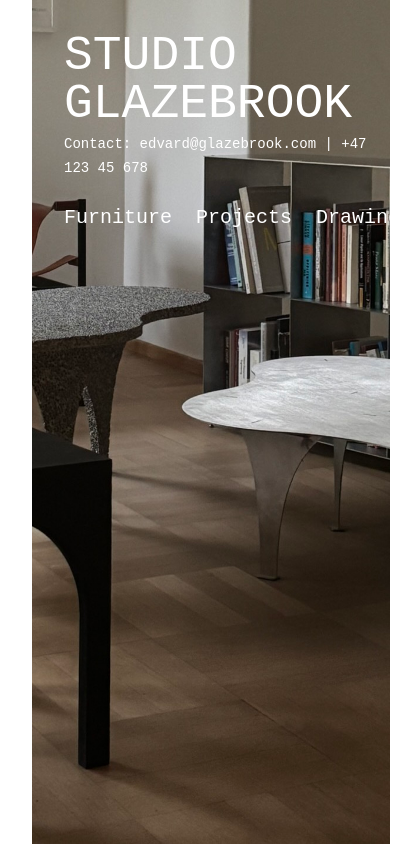
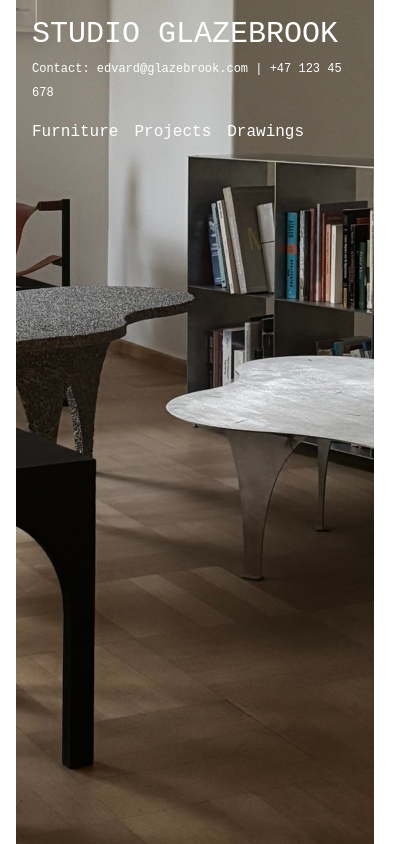
Before and after one commit to EddieGlaze/skarpe_mobler, a React (Vite) app: page / in a window 390 px wide. Shown: the whole page, 412 px wide, since content can reach past the window. Built offline with nearby package versions, Linux system fonts and the light colour scheme.

Commit message:
Gjør siden responsive for iphone

```diff
--- a/src/App.jsx
+++ b/src/App.jsx
@@ -164,26 +164,37 @@ const PageTransitionProvider = ({ children }) => {
 
   return (
     <PageTransitionContext.Provider value={{ isTransitioning, navigateWithTransition }}>
-      <div className={`transition-opacity ease-in-out`} style={{ opacity: isTransitioning ? 0 : 1, transitionDuration: `${transitionDuration}ms` }}>
+      <div
+        className={`transition-opacity ease-in-out`}
+        style={{ opacity: isTransitioning ? 0 : 1, transitionDuration: `${transitionDuration}ms` }}
+      >
         {children}
       </div>
-
     </PageTransitionContext.Provider>
   );
 };
 
-const TransitionLink = ({ to, children, className }) => {
+const TransitionLink = ({ to, children, className = "" }) => {
   const { navigateWithTransition } = React.useContext(PageTransitionContext);
 
   return (
-    <a href={to} onClick={(e) => { e.preventDefault(); navigateWithTransition(to); }} className={className}>
+    <a
+      href={to}
+      onClick={(e) => {
+        e.preventDefault();
+        navigateWithTransition(to);
+      }}
+      // Make anchor the group so focus/active states work on iPhone
+      className={`group block ${className}`}
+    >
       {children}
     </a>
   );
 };
 
+// Wrapper: responsive page padding and readable line-length on mobile
 const LayoutWrapper = ({ children, isHomePage = false }) => (
-  <div className={`min-h-screen flex flex-col font-['Courier_New',_monospace] text-left items-start pl-8`}>
+  <div className={`min-h-screen flex flex-col font-['Courier_New',_monospace] text-left items-start px-4 sm:px-6 md:px-8`}>
     <div className="flex-grow w-full">
       {children}
     </div>
@@ -191,15 +202,25 @@ const LayoutWrapper = ({ children, isHomePage = false }) => (
   </div>
 );
 
+// Navigation: responsive typography + padding; allow wrapping
 const Navigation = () => {
   const { navigateWithTransition } = React.useContext(PageTransitionContext);
   return (
-    <div className="fixed top-0 left-0 w-full bg-transparent flex flex-col items-start py-4 z-40 font-['Courier_New',_monospace] text-gray-600 pl-8">
-      <a href="/" onClick={(e) => { e.preventDefault(); navigateWithTransition('/'); }} className="text-4xl font-light mb-1 select-none uppercase">
+    <div className="fixed top-0 left-0 w-full bg-transparent flex flex-col items-start py-3 sm:py-4 z-40 font-['Courier_New',_monospace] text-gray-600 px-4 sm:px-6 md:px-8">
+      <a
+        href="/"
+        onClick={(e) => {
+          e.preventDefault();
+          navigateWithTransition('/');
+        }}
+        className="text-2xl sm:text-3xl md:text-4xl font-light mb-1 select-none uppercase"
+      >
         Studio Glazebrook
       </a>
-      <span className="text-sm font-light">Contact: edvard@glazebrook.com | +47 123 45 678</span>
-      <nav className="flex justify-start w-full max-w-md text-lg font-light mt-2 space-x-6">
+      <span className="text-xs sm:text-sm font-light break-words pr-2">
+        Contact: edvard@glazebrook.com | +47 123 45 678
+      </span>
+      <nav className="flex justify-start w-full max-w-md text-base sm:text-lg font-light mt-2 gap-4 sm:gap-6">
         <TransitionLink to="/furniture" className="hover:underline text-left">
           Furniture
         </TransitionLink>
@@ -215,9 +236,7 @@ const Navigation = () => {
 };
 
 const Footer = () => (
-  <footer className="w-full py-12 px-8 text-left mt-16 font-['Courier_New',_monospace] text-gray-600">
-    {/* Contact line removed */}
-  </footer>
+  <footer className="w-full py-12 px-4 sm:px-6 md:px-8 text-left mt-16 font-['Courier_New',_monospace] text-gray-600" />
 );
 
 const Home = () => {
@@ -225,18 +244,50 @@ const Home = () => {
   return (
     <LayoutWrapper isHomePage={true}>
       <div className="relative w-full h-screen">
-        <img src={`${import.meta.env.BASE_URL}images/frontpage_images/all-1.JPEG`} alt="Industrial Furniture" className="w-full h-full object-cover" />
-        <div className="absolute top-0 left-0 w-full pt-8 pl-8 text-left">
-          <a href="/" className="text-5xl font-light mb-1 block text-white uppercase font-['Courier_New',_monospace]">Studio Glazebrook</a>
-          <span className="text-sm font-light text-white">Contact: edvard@glazebrook.com | +47 123 45 678</span>
-          <div className="mt-6 flex space-x-6">
-            <a href="/furniture" onClick={(e) => { e.preventDefault(); navigateWithTransition('/furniture'); }} className="hover:underline text-white text-xl font-light">
+        <img
+          src={`${import.meta.env.BASE_URL}images/frontpage_images/all-1.JPEG`}
+          alt="Industrial Furniture"
+          className="w-full h-full object-cover"
+        />
+        <div className="absolute top-0 left-0 w-full pt-4 sm:pt-8 px-4 sm:px-8 text-left">
+          <a
+            href="/"
+            className="block text-3xl sm:text-4xl md:text-5xl font-light mb-1 text-white uppercase font-['Courier_New',_monospace]"
+          >
+            Studio Glazebrook
+          </a>
+          <span className="text-xs sm:text-sm font-light text-white">
+            Contact: edvard@glazebrook.com | +47 123 45 678
+          </span>
+          <div className="mt-4 sm:mt-6 flex gap-4 sm:gap-6">
+            <a
+              href="/furniture"
+              onClick={(e) => {
+                e.preventDefault();
+                navigateWithTransition('/furniture');
+              }}
+              className="hover:underline text-white text-base sm:text-xl font-light"
+            >
               Furniture
             </a>
-            <a href="/projects" onClick={(e) => { e.preventDefault(); navigateWithTransition('/projects'); }} className="hover:underline text-white text-xl font-light">
+            <a
+              href="/projects"
+              onClick={(e) => {
+                e.preventDefault();
+                navigateWithTransition('/projects');
+              }}
+              className="hover:underline text-white text-base sm:text-xl font-light"
+            >
               Projects
             </a>
-            <a href="/drawings" onClick={(e) => { e.preventDefault(); navigateWithTransition('/drawings'); }} className="hover:underline text-white text-xl font-light">
+            <a
+              href="/drawings"
+              onClick={(e) => {
+                e.preventDefault();
+                navigateWithTransition('/drawings');
+              }}
+              className="hover:underline text-white text-base sm:text-xl font-light"
+            >
               Drawings
             </a>
           </div>
@@ -246,20 +297,29 @@ const Home = () => {
   );
 };
 
+// Reusable gallery tile with touch-friendly overlay behavior
+function GalleryTile({ src, label }) {
+  return (
+    <div className="relative w-72 sm:w-80">
+      {/* Overlay: visible by default on desktop, disappears on hover; on touch, disappears on focus/active (tap) */}
+      <div className="absolute inset-0 bg-gradient-to-b from-white/90 to-white/30 opacity-100 transition-opacity duration-300
+                      group-hover:opacity-0 group-focus:opacity-0 group-active:opacity-0"></div>
+      <img src={src} alt={label} className="w-full h-auto object-cover" />
+      <div className="mt-2 text-left opacity-0 transition-opacity duration-300 group-hover:opacity-100 group-focus:opacity-100 group-active:opacity-100">
+        <h2 className="text-sm font-light text-gray-600">{label}</h2>
+      </div>
+    </div>
+  );
+}
+
 const FurniturePage = () => (
   <LayoutWrapper>
     <Navigation />
     <div className="flex justify-center pt-28">
-      <div className="flex flex-col items-center gap-12 max-w-xl pb-16">
+      <div className="flex flex-col items-center gap-10 sm:gap-12 max-w-xl pb-16">
         {furnitureList.map((item) => (
           <TransitionLink to={`/furniture/${item.id}`} key={item.id}>
-            <div className="relative w-80 group">
-              <div className="absolute inset-0 bg-gradient-to-b from-white/90 to-white/30 group-hover:opacity-0 transition-opacity duration-300"></div>
-              <img src={item.images[0]} alt={item.name} className="w-full h-auto object-cover" />
-              <div className="mt-2 text-left opacity-0 group-hover:opacity-100 transition-opacity duration-300">
-                <h2 className="text-sm font-light text-gray-600">{item.name}</h2>
-              </div>
-            </div>
+            <GalleryTile src={item.images[0]} label={item.name} />
           </TransitionLink>
         ))}
       </div>
@@ -270,29 +330,29 @@ const FurniturePage = () => (
 const FurnitureDetail = () => {
   const { id } = useParams();
   const item = furnitureList.find((f) => f.id === id);
-  const { navigateWithTransition } = React.useContext(PageTransitionContext);
 
   if (!item) return <div className="p-6 text-left font-light text-gray-600">Furniture not found</div>;
 
   return (
     <LayoutWrapper>
       <Navigation />
-      <div className="max-w-3xl mx-auto w-full pt-28">
+      <div className="mx-auto w-full pt-28 px-4 sm:px-6 md:px-8 max-w-3xl">
         <div className="flex flex-col items-center">
           {item.images.map((img, idx) => (
             <img
               key={idx}
               src={img}
               alt={`${item.name} ${idx + 1}`}
-              className="mb-8"
-              style={{ width: '50vw', margin: '0 auto' }}
+              className="mb-6 sm:mb-8 w-full max-w-3xl object-contain"
             />
           ))}
-          <h1 className="text-3xl font-light mb-2 text-gray-600 text-left w-full">{item.name}</h1>
-          <p className="mb-6 font-light text-gray-600 text-left w-full">For inquiries about this piece, please click below:</p>
+          <h1 className="text-2xl sm:text-3xl font-light mb-2 text-gray-600 text-left w-full">{item.name}</h1>
+          <p className="mb-6 font-light text-gray-600 text-left w-full text-sm sm:text-base">
+            For inquiries about this piece, please click below:
+          </p>
           <a
             href={`mailto:hannahjelmeland@gmail.com?subject=Request about ${item.name}`}
-            className="inline-block bg-gray-400 text-white px-6 py-3 hover:bg-gray-700 transition font-light"
+            className="inline-block bg-gray-400 text-white px-4 sm:px-6 py-2.5 sm:py-3 hover:bg-gray-700 transition font-light text-sm sm:text-base"
           >
             Request this furniture
           </a>
@@ -306,16 +366,10 @@ const ProjectsPage = () => (
   <LayoutWrapper>
     <Navigation />
     <div className="flex justify-center pt-28">
-      <div className="flex flex-col items-center gap-12 max-w-xl pb-16">
+      <div className="flex flex-col items-center gap-10 sm:gap-12 max-w-xl pb-16">
         {projectsList.map((item) => (
           <TransitionLink to={`/projects/${item.id}`} key={item.id}>
-            <div className="relative w-80 group">
-              <div className="absolute inset-0 bg-gradient-to-b from-white/90 to-white/30 group-hover:opacity-0 transition-opacity duration-300"></div>
-              <img src={item.images[0]} alt={item.name} className="w-full h-auto object-cover" />
-              <div className="mt-2 text-left opacity-0 group-hover:opacity-100 transition-opacity duration-300">
-                <h2 className="text-sm font-light text-gray-600">{item.name}</h2>
-              </div>
-            </div>
+            <GalleryTile src={item.images[0]} label={item.name} />
           </TransitionLink>
         ))}
       </div>
@@ -332,22 +386,23 @@ const ProjectDetail = () => {
   return (
     <LayoutWrapper>
       <Navigation />
-      <div className="max-w-3xl mx-auto w-full pt-28">
+      <div className="mx-auto w-full pt-28 px-4 sm:px-6 md:px-8 max-w-3xl">
         <div className="flex flex-col items-center">
           {item.images.map((img, idx) => (
             <img
               key={idx}
               src={img}
               alt={`${item.name} ${idx + 1}`}
-              className="mb-8"
-              style={{ width: '50vw', margin: '0 auto' }}
+              className="mb-6 sm:mb-8 w-full max-w-3xl object-contain"
             />
           ))}
-          <h1 className="text-3xl font-light mb-2 text-gray-600 text-left w-full">{item.name}</h1>
-          <p className="mb-6 font-light text-gray-600 text-left w-full">For inquiries about this project, please click below:</p>
+          <h1 className="text-2xl sm:text-3xl font-light mb-2 text-gray-600 text-left w-full">{item.name}</h1>
+          <p className="mb-6 font-light text-gray-600 text-left w-full text-sm sm:text-base">
+            For inquiries about this project, please click below:
+          </p>
           <a
             href={`mailto:edvard@glazebrook.com?subject=Request about ${item.name}`}
-            className="inline-block bg-gray-400 text-white px-6 py-3 hover:bg-gray-700 transition font-light"
+            className="inline-block bg-gray-400 text-white px-4 sm:px-6 py-2.5 sm:py-3 hover:bg-gray-700 transition font-light text-sm sm:text-base"
           >
             Request more information
           </a>
@@ -361,16 +416,10 @@ const DrawingsPage = () => (
   <LayoutWrapper>
     <Navigation />
     <div className="flex justify-center pt-28">
-      <div className="flex flex-col items-center gap-12 max-w-xl pb-16">
+      <div className="flex flex-col items-center gap-10 sm:gap-12 max-w-xl pb-16">
         {drawingsList.map((item) => (
           <TransitionLink to={`/drawings/${item.id}`} key={item.id}>
-            <div className="relative w-80 group">
-              <div className="absolute inset-0 bg-gradient-to-b from-white/90 to-white/30 group-hover:opacity-0 transition-opacity duration-300"></div>
-              <img src={item.images[0]} alt={item.name} className="w-full h-auto object-cover" />
-              <div className="mt-2 text-left opacity-0 group-hover:opacity-100 transition-opacity duration-300">
-                <h2 className="text-sm font-light text-gray-600">{item.name}</h2>
-              </div>
-            </div>
+            <GalleryTile src={item.images[0]} label={item.name} />
           </TransitionLink>
         ))}
       </div>
@@ -387,22 +436,23 @@ const DrawingDetail = () => {
   return (
     <LayoutWrapper>
       <Navigation />
-      <div className="max-w-3xl mx-auto w-full pt-28">
+      <div className="mx-auto w-full pt-28 px-4 sm:px-6 md:px-8 max-w-3xl">
         <div className="flex flex-col items-center">
           {item.images.map((img, idx) => (
             <img
               key={idx}
               src={img}
               alt={`${item.name} ${idx + 1}`}
-              className="mb-8"
-              style={{ width: '50vw', margin: '0 auto' }}
+              className="mb-6 sm:mb-8 w-full max-w-3xl object-contain"
             />
           ))}
-          <h1 className="text-3xl font-light mb-2 text-gray-600 text-left w-full">{item.name}</h1>
-          <p className="mb-6 font-light text-gray-600 text-left w-full">For inquiries about this drawing, please click below:</p>
+          <h1 className="text-2xl sm:text-3xl font-light mb-2 text-gray-600 text-left w-full">{item.name}</h1>
+          <p className="mb-6 font-light text-gray-600 text-left w-full text-sm sm:text-base">
+            For inquiries about this drawing, please click below:
+          </p>
           <a
             href={`mailto:edvard@glazebrook.com?subject=Request about ${item.name}`}
-            className="inline-block bg-gray-400 text-white px-6 py-3 hover:bg-gray-700 transition font-light"
+            className="inline-block bg-gray-400 text-white px-4 sm:px-6 py-2.5 sm:py-3 hover:bg-gray-700 transition font-light text-sm sm:text-base"
           >
             Request more information
           </a>
```
